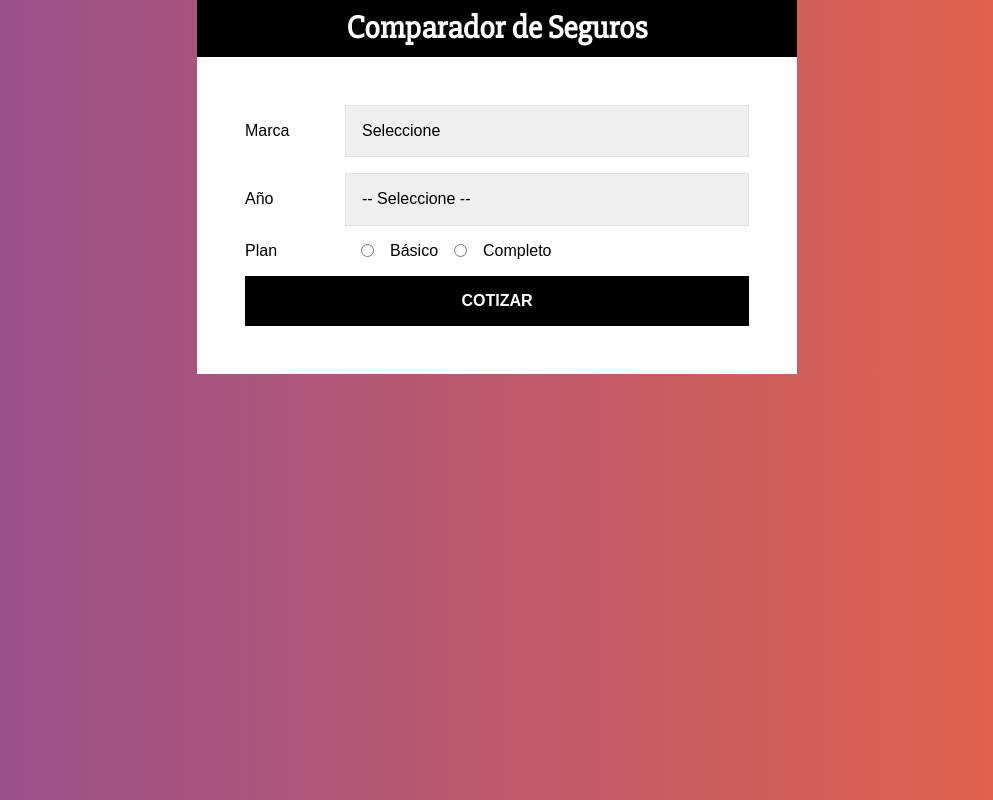
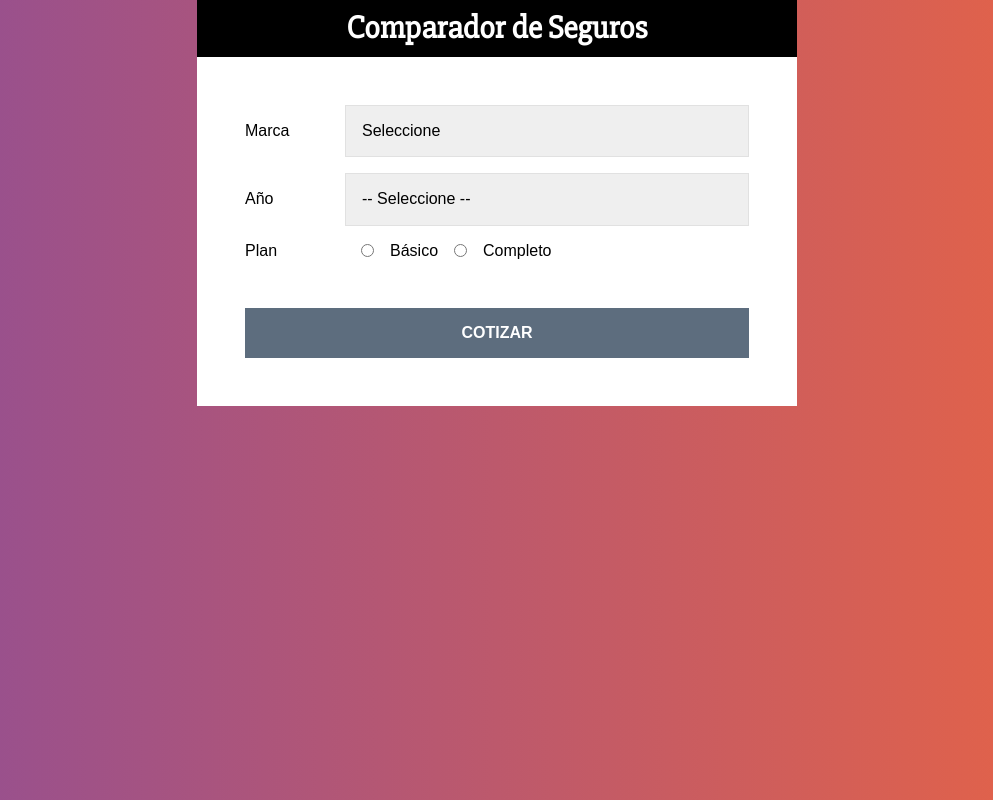
Before and after one commit to pipe473/Comparador-Precios, a React (Create React App) app: page / in a window 1280 px wide. Shown: the whole page, without its empty margins (143-1136 px from the left). Built offline with nearby package versions, Linux system fonts and the light colour scheme.

Commit message:
Terminando de ajustar los style components para el formulario

```diff
--- a/src/components/Formulario.js
+++ b/src/components/Formulario.js
@@ -24,7 +24,7 @@ const InputRadio = styled.input`
 `;
 
 const Boton = styled.button`
-    background-color: black;
+    background-color: #5D6D7E;
     font-size: 16px;
     width: 100%;
     padding: 1rem;
@@ -32,8 +32,11 @@ const Boton = styled.button`
     text-transform: uppercase;
     font-weight: bold;
     border: none;
+    transition: background-color .3s ease;
+    margin-top: 2rem;
 
     &:hover {
+        background-color: black;
         cursor: pointer;
     }
 `;
```
